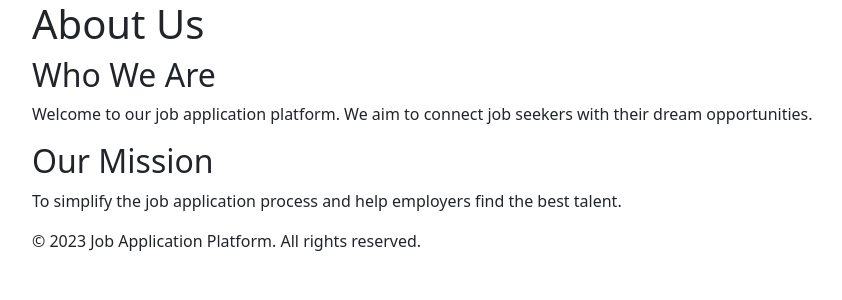
After one commit to mahmudurmahid/django-job-application-form-web-app, a Django app: template job_application/templates/about.html in a window 1280 px wide. The commit adds this page. Shown: the top 300 px of the page, without its empty margins (50-892 px from the left). Run offline with Django 4.2, Linux system fonts and the light colour scheme; the template is opened without the code that fills it, so the values that code supplies are empty.

Commit message:
connected base html to other html pages

```diff
--- /dev/null
+++ b/job_application/templates/about.html
@@ -0,0 +1,19 @@
+{% extends 'base.html' %} {% block content %}
+
+<h1>About Us</h1>
+    <h2>Who We Are</h2>
+    <p>
+        Welcome to our job application platform. We aim to connect job seekers
+        with their dream opportunities.
+    </p>
+    </section>
+    <section>
+    <h2>Our Mission</h2>
+    <p>
+        To simplify the job application process and help employers find the
+        best talent.
+    </p>
+    <footer>
+        <p>&copy; 2023 Job Application Platform. All rights reserved.</p>
+    </footer>
+{% endblock %}
--- /dev/null
+++ b/job_application/templates/base.html
@@ -0,0 +1,19 @@
+<!DOCTYPE html>
+<html lang="en">
+  <head>
+    <meta charset="UTF-8" />
+    <meta name="viewport" content="width=device-width, initial-scale=1.0" />
+    <title>Django Job Application Form</title>
+    <!-- Link to external Bootstrap CSS stylesheet -->
+    <link
+      rel="stylesheet"
+      href="https://cdn.jsdelivr.net/npm/bootstrap@5.1.3/dist/css/bootstrap.min.css"
+    />
+  </head>
+  <body>
+    <main class="container">{% block content %} {% endblock %}</main>
+    <!-- Link to external Bootstrap JS and jQuery -->
+    <script src="https://code.jquery.com/jquery-3.6.0.min.js"></script>
+    <script src="https://cdn.jsdelivr.net/npm/bootstrap@5.1.3/dist/js/bootstrap.min.js"></script>
+  </body>
+</html>
```
Also changed, not shown: job_application/templates/index.html (+6 -33 lines), job_application/views.py (line endings or trailing spaces).
